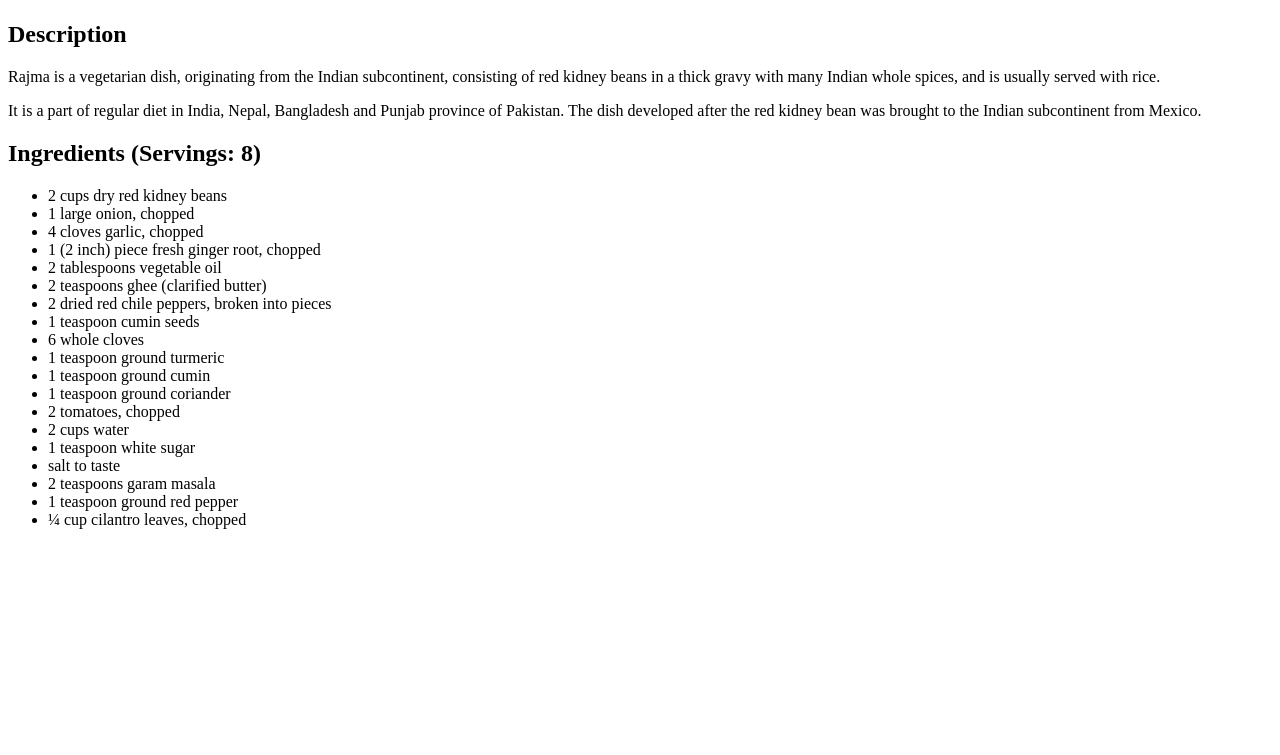
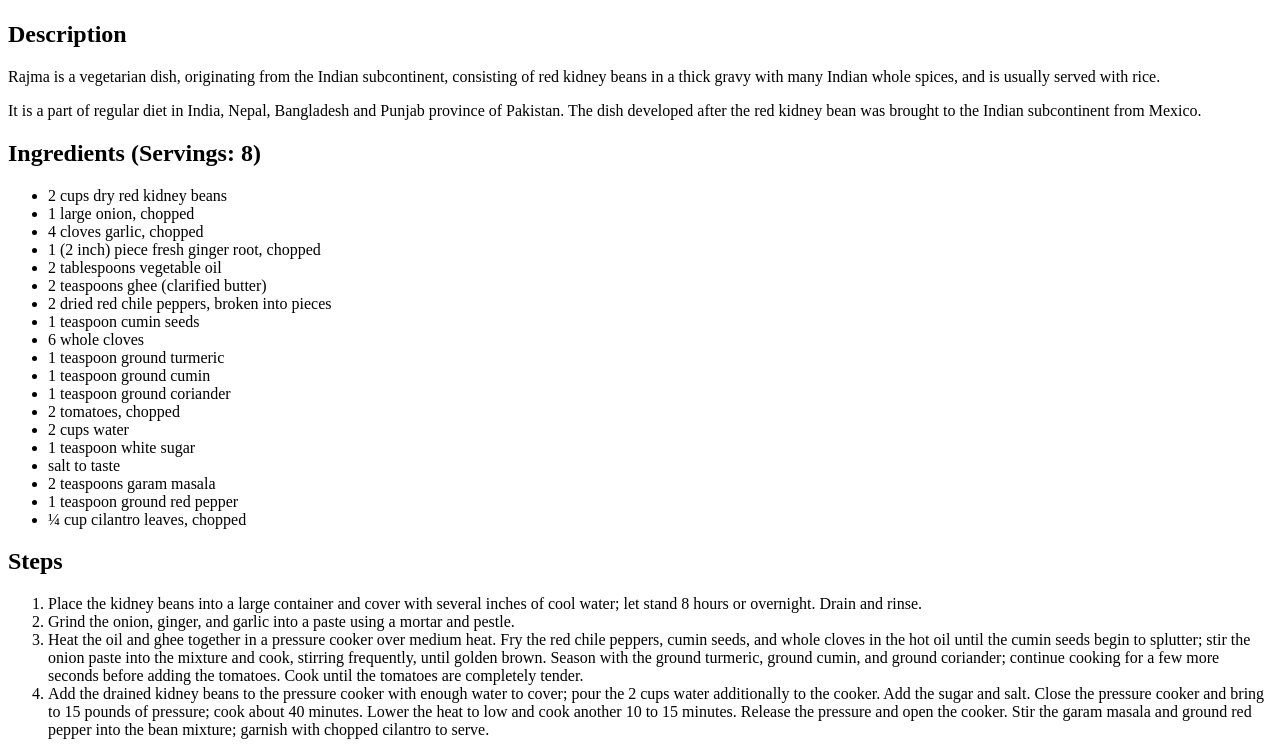
Before and after one commit to snychowdhary/snc-recipes, a plain HTML site: page recipes/rajma.html in a window 1280 px wide. Shown: the part 383-1138 px from the top of the page. Before the commit the page ends 928 px from the top, so only its background shows below. Drawn offline with Linux system fonts and the light colour scheme.

Commit message:
List steps needed to cook rajma

```diff
--- a/recipes/rajma.html
+++ b/recipes/rajma.html
@@ -45,5 +45,34 @@
       <li>1 teaspoon ground red pepper</li>
       <li>¼ cup cilantro leaves, chopped</li>
     </ul>
+    <h2>Steps</h2>
+    <ol>
+      <li>
+        Place the kidney beans into a large container and cover with several
+        inches of cool water; let stand 8 hours or overnight. Drain and rinse.
+      </li>
+      <li>
+        Grind the onion, ginger, and garlic into a paste using a mortar and
+        pestle.
+      </li>
+      <li>
+        Heat the oil and ghee together in a pressure cooker over medium heat.
+        Fry the red chile peppers, cumin seeds, and whole cloves in the hot oil
+        until the cumin seeds begin to splutter; stir the onion paste into the
+        mixture and cook, stirring frequently, until golden brown. Season with
+        the ground turmeric, ground cumin, and ground coriander; continue
+        cooking for a few more seconds before adding the tomatoes. Cook until
+        the tomatoes are completely tender.
+      </li>
+      <li>
+        Add the drained kidney beans to the pressure cooker with enough water to
+        cover; pour the 2 cups water additionally to the cooker. Add the sugar
+        and salt. Close the pressure cooker and bring to 15 pounds of pressure;
+        cook about 40 minutes. Lower the heat to low and cook another 10 to 15
+        minutes. Release the pressure and open the cooker. Stir the garam masala
+        and ground red pepper into the bean mixture; garnish with chopped
+        cilantro to serve.
+      </li>
+    </ol>
   </body>
 </html>
```
